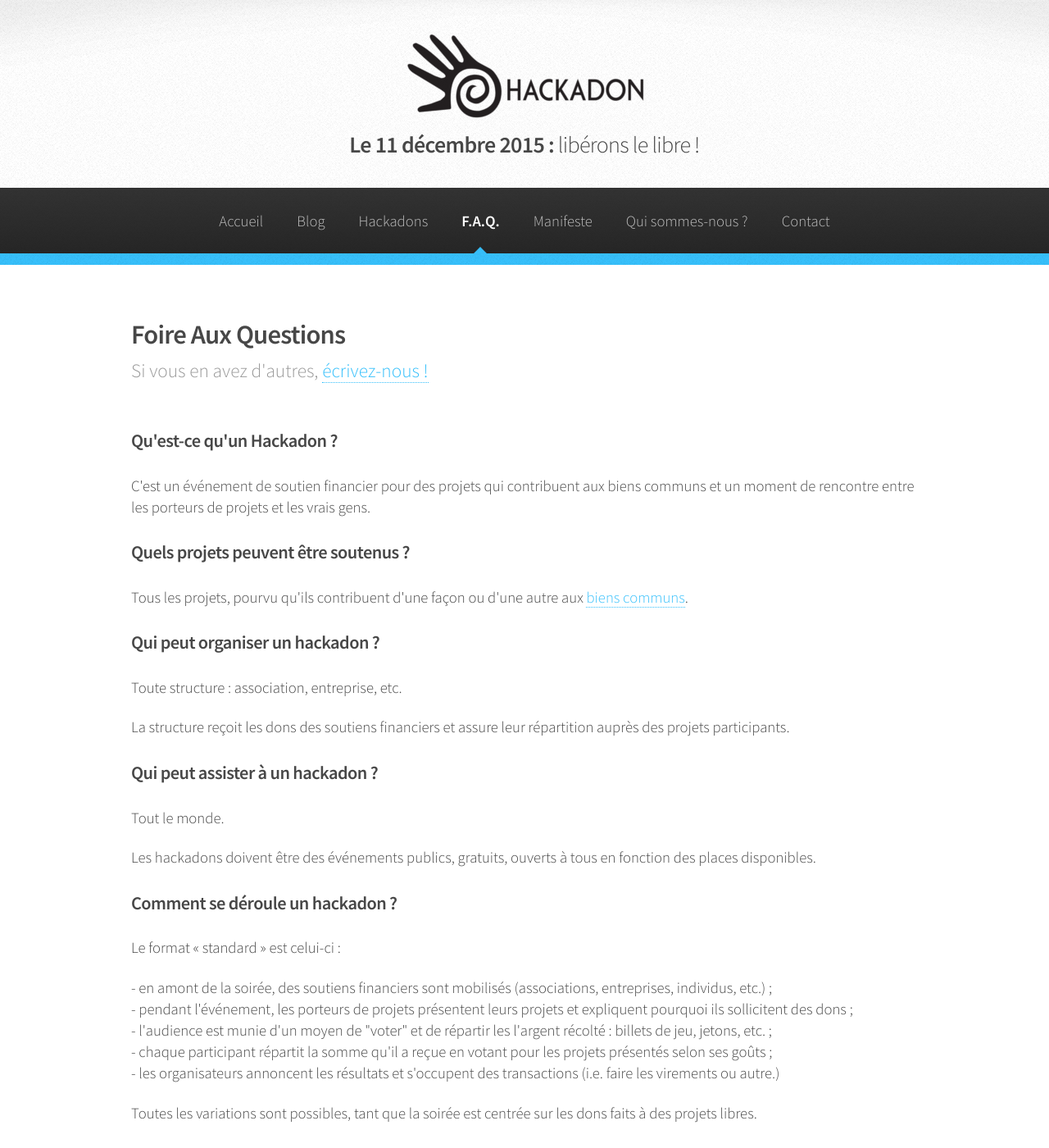
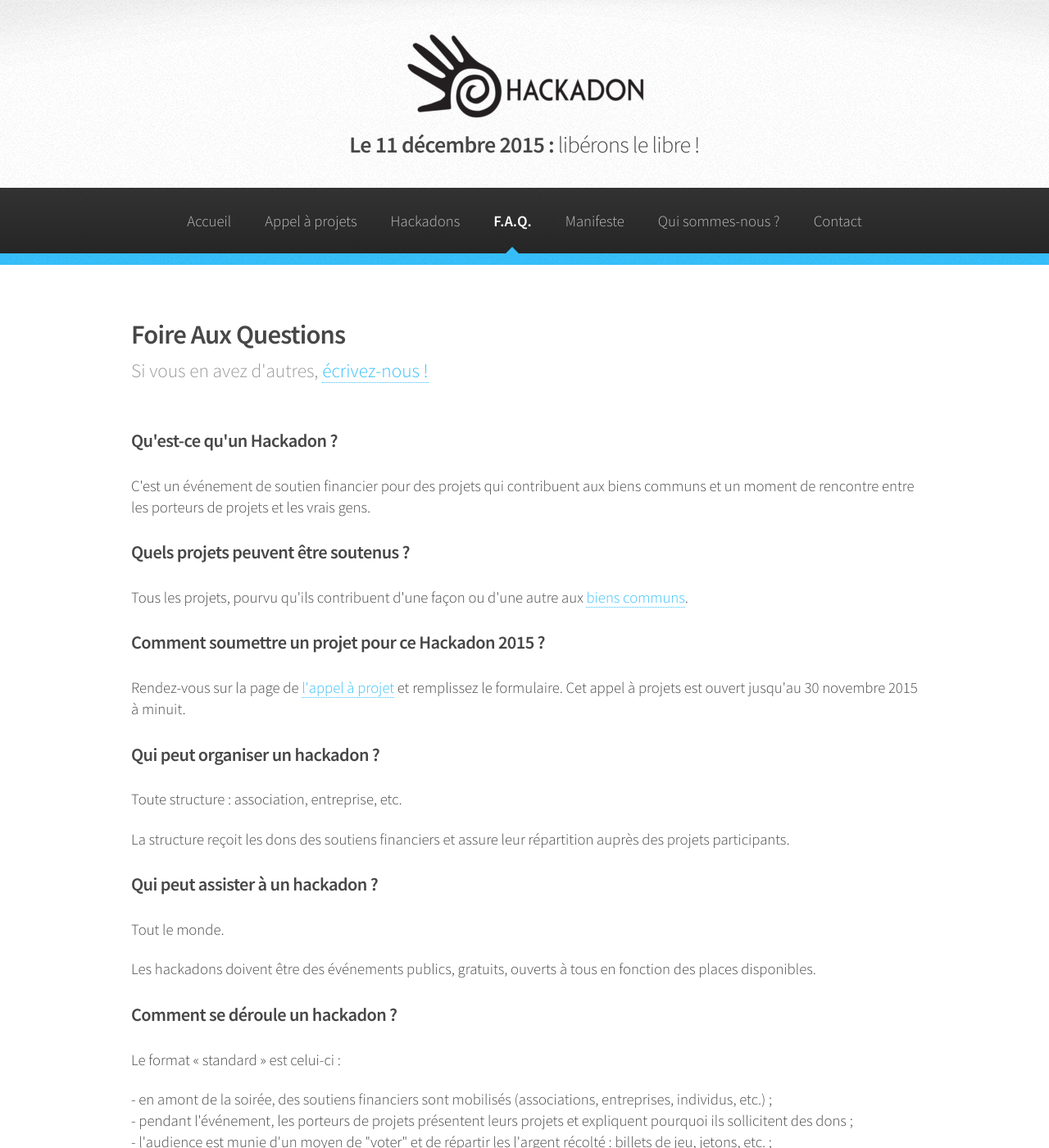
Before and after one commit to bzg/hackadon-fr, a Jekyll site: the page built from faq.html, in a window 1280 px wide and 1400 px high. Shown: the whole window at 82% size. Built offline with Jekyll 4.4.1, drawn with Linux system fonts in a browser that asks for light colours; nearby versions of some CDN libraries; library files that are not in the unit come from our copies.

Commit message:
Ajout liens vers l'appel dans le menu et la FAQ

```diff
--- a/_includes/header.html
+++ b/_includes/header.html
@@ -36,7 +36,8 @@
 	<ul>
 	  {% assign current = page.url | downcase | split: '/' %}
 	  <li {% if current[1] == 'index.html' %}class="current"{% endif %}><a href="{{ site.baseurl }}/index.html">Accueil</a></li>
-	  <li {% if current[1] == 'blog' %}class="current"{% endif %}><a href="{{ site.baseurl }}/blog">Blog</a></li>
+	  <li {% if current[1] == 'appel-a-projets-2015.html' %}class="current"{% endif %}><a href="{{ site.baseurl }}/appel-a-projets-2015.html">Appel à projets</a></li>
+	  <!-- <li {% if current[1] == 'blog' %}class="current"{% endif %}><a href="{{ site.baseurl }}/blog">Blog</a></li> -->
 	  <li>
 	  <a href="">Hackadons</a>
 	  <ul>
--- a/appel-a-projets-2015.html
+++ b/appel-a-projets-2015.html
@@ -12,7 +12,7 @@ layout: default
 
       <article>
 	<header>
-	  <h2>Appel à projets 2015</h2>
+	  <h2>Appel à projets 2015 jusqu'au 30 novembre 2015</h2>
 	  <p>Si vous contribuez au libre et/ou aux biens communs</p>
 	</header>
 
--- a/faq.html
+++ b/faq.html
@@ -32,6 +32,13 @@ layout: default
 	  aux <a href="https://fr.wikipedia.org/wiki/Biens_communs">biens communs</a>.
 	</p>
 
+	<h3>Comment soumettre un projet pour ce Hackadon 2015 ?</h3>
+
+	<p>Rendez-vous sur la page
+	de <a href="https://hackadon.org/appel-a-projets-2015.html">l'appel
+	à projet</a> et remplissez le formulaire.  Cet appel à projets
+	est ouvert jusqu'au 30 novembre 2015 à minuit.</a>
+
 	<h3>Qui peut organiser un hackadon ?</h3>
 
 	<p>
@@ -39,8 +46,8 @@ layout: default
 	</p>
 
 	<p>
-	  La structure reçoit les dons des soutiens financiers et assure leur
-	  répartition auprès des projets participants.
+	  La structure reçoit les dons des soutiens financiers et
+	  assure leur répartition auprès des projets participants.
 	</p>
 
 	<h3>Qui peut assister à un hackadon ?</h3>
```
